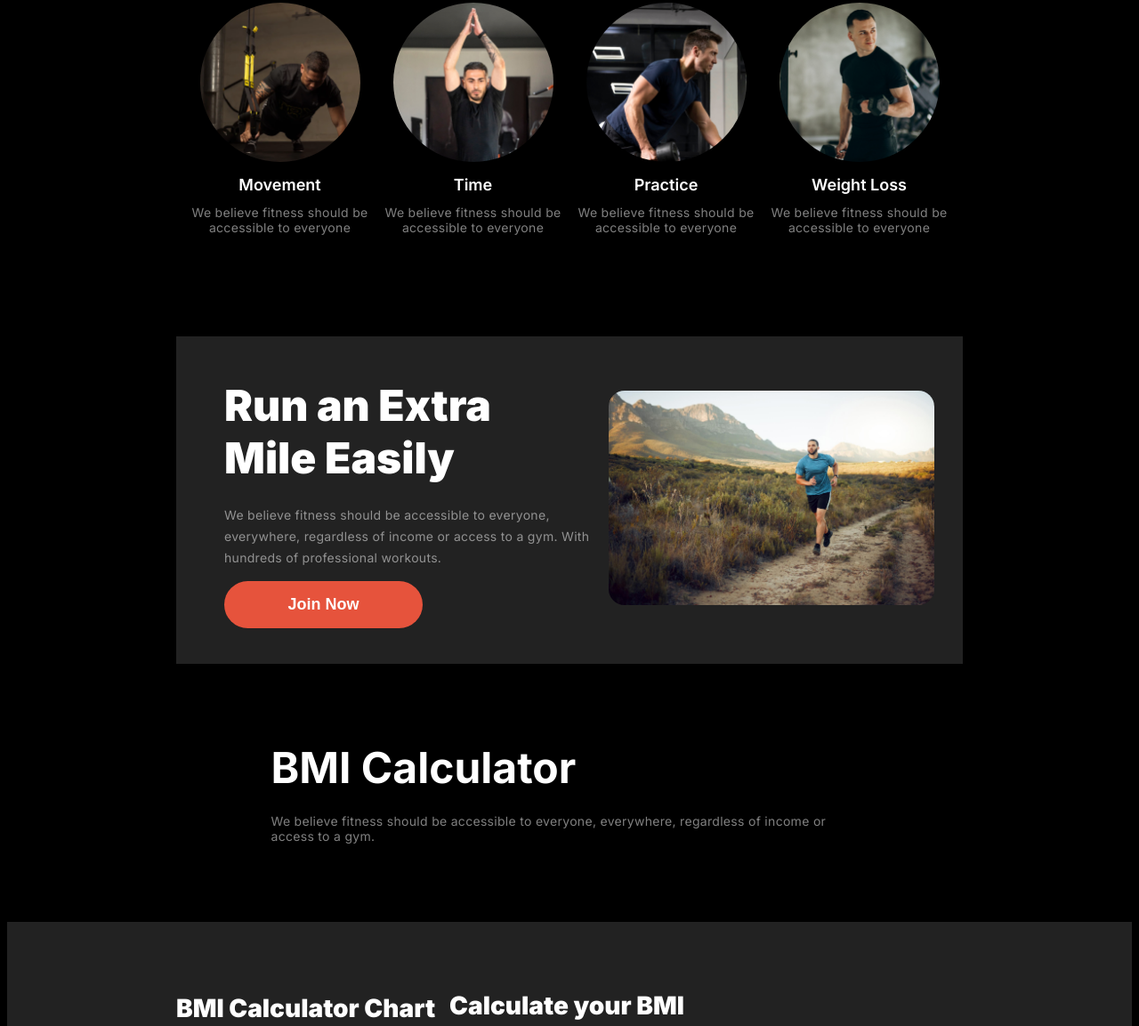
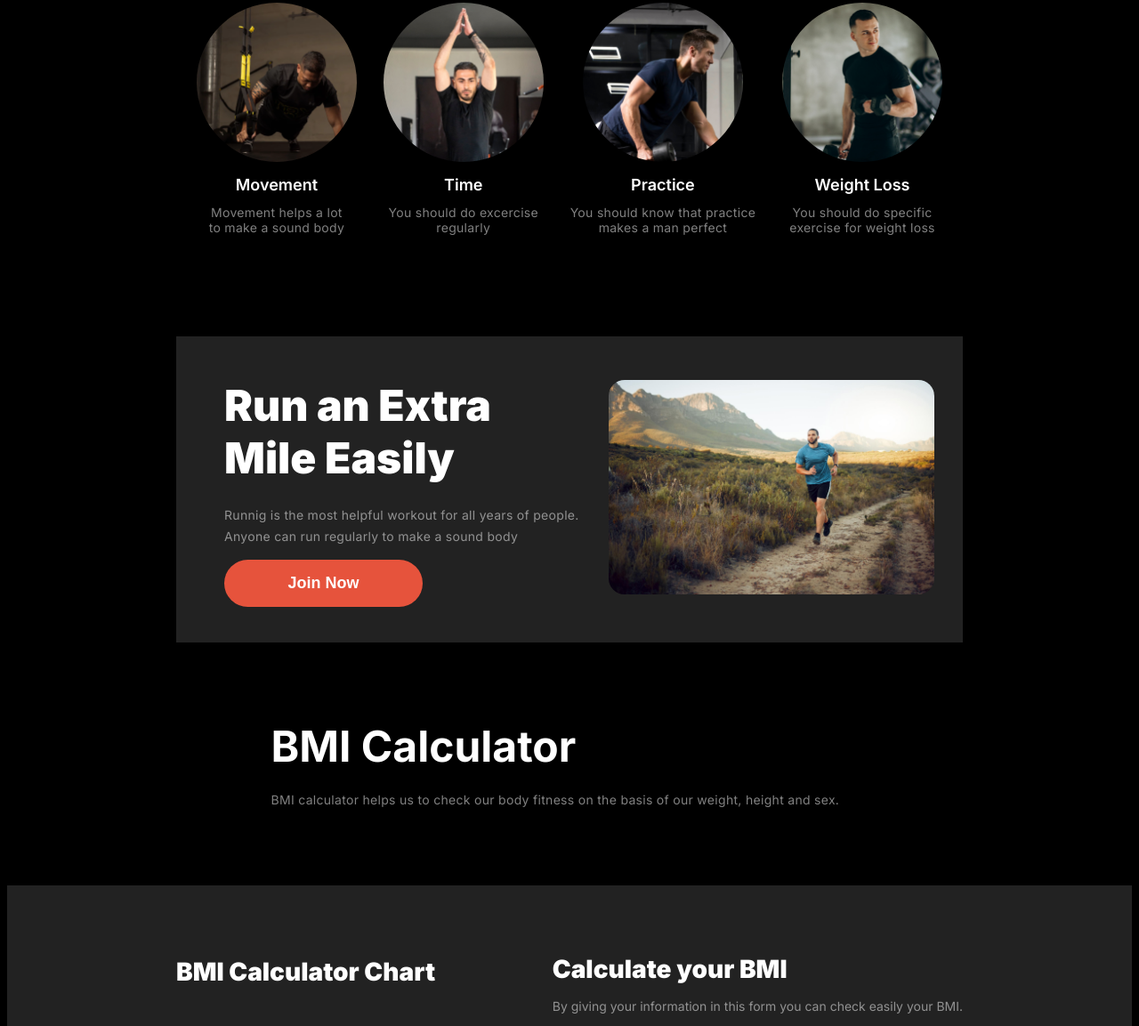
Before and after one commit to SNbappy/Assignment-02, a plain HTML site: page index.html in a window 1280 px wide. Shown: the part 946-2099 px from the top of the page at 89% size. Drawn offline with Linux system fonts and the light colour scheme; a web font is replaced by a local one.

Commit message:
change the text of some part that was required

```diff
--- a/index.html
+++ b/index.html
@@ -67,22 +67,22 @@
                 <div class="circle-image1">
                     <img src="images/image 3.png" class="circle" alt="">
                     <h3 class="circle-image-title">Movement</h3>
-                    <p class="circle-image-title-outro">We believe fitness should be<br>accessible to everyone</p>
+                    <p class="circle-image-title-outro">Movement helps a lot<br>to make a sound body</p>
                 </div>
                 <div class="circle-image1">
                     <img src="images/image 2.png" class="circle" alt="">
                     <h3 class="circle-image-title">Time</h3>
-                    <p class="circle-image-title-outro">We believe fitness should be<br>accessible to everyone</p>
+                    <p class="circle-image-title-outro">You should do excercise<br>regularly</p>
                 </div>
                 <div class="circle-image1">
                     <img src="images/image 4.png" class="circle" alt="">
                     <h3 class="circle-image-title">Practice</h3>
-                    <p class="circle-image-title-outro">We believe fitness should be<br>accessible to everyone</p>
+                    <p class="circle-image-title-outro">You should know that practice<br>makes a man perfect</p>
                 </div>
                 <div class="circle-image1">
                     <img src="images/image 5.png" class="circle" alt="">
                     <h3 class="circle-image-title">Weight Loss</h3>
-                    <p class="circle-image-title-outro">We believe fitness should be<br>accessible to everyone</p>
+                    <p class="circle-image-title-outro">You should do specific<br>exercise for weight loss</p>
                 </div>
             </div>
          </section>
@@ -90,9 +90,7 @@
           <div class="run">
             <div class="run-title">
                 <h3 class="run-title-intro">Run an Extra<br>Mile Easily</h3>
-                <p class="run-title-outro">We believe fitness should be accessible to everyone, everywhere, regardless of income or
-                    access to a gym. With hundreds
-                    of professional workouts.</p>
+                <p class="run-title-outro">Runnig is the most helpful workout for all years of people. Anyone can run regularly to make a sound body</p>
                 <button class="join-now">Join Now</button>
             </div>
             <div class="run-image-div">
@@ -103,8 +101,7 @@
            <section class="bmi">
             <div class="bmi-title">
                 <h3 class="bmi-calculator">BMI Calculator</h3>
-                <p class="bmi-calculator-outro">We believe fitness should be accessible to everyone, everywhere, regardless of income or
-                    access to a gym.</p>
+                <p class="bmi-calculator-outro">BMI calculator helps us to check our body fitness on the basis of our weight, height and sex.</p>
             </div>
             <div class="bmi-calc">
                 <div class="bmi-calc-chart">
@@ -138,7 +135,7 @@
                 </div>
                 <div class="calc-your-bmi">
                     <h3 class="calc-bmi-title">Calculate your BMI</h3>
-                    <p class="calc-bmi-title-outro">We believe fitness should be accessible to everyone, everywhere, regardless of income or access to a gym.</p>
+                    <p class="calc-bmi-title-outro">By giving your information in this form you can check easily your BMI.</p>
                     <form class="bmi-form">
                         <div class="form-row">
                             <input type="text" placeholder="Height/cm">
@@ -168,7 +165,7 @@
            <section class="meet">
             <div class="meet-title">
                 <h3 class="meet-title-intro">Meet Our Team</h3>
-                <p class="meet-title-outro">We believe fitness should be accessible to everyone, everywhere, regardless of income or access to a gym.</p>
+                <p class="meet-title-outro">Here is our team. They all are expert and they will help you to keep your fitness.</p>
             </div>
             <div class="trainer-grid">
                 <div class="trainer-card">
@@ -231,9 +228,8 @@
         <div class="footer-fitness">
             <div class="footer-details">
                 <h3 class="footer-title">Fitness</h3>
-                <p class="footer-title-outro">We believe fitness should be accessible to everyone, everywhere, regardless of income or
-                    access to a gym. With hundreds
-                    of professional workouts.</p>
+                <p class="footer-title-outro">we believe that fitness should be within reach for everyone, no matter where you are or what resources you have. With a
+                wide range of expert-designed workouts, we're here to ensure you can stay fit and healthy, anytime, anywhere.</p>
             </div>
             <div class="footer-segment1">
                 <h4 class="get-started">Get Started</h4>
```
